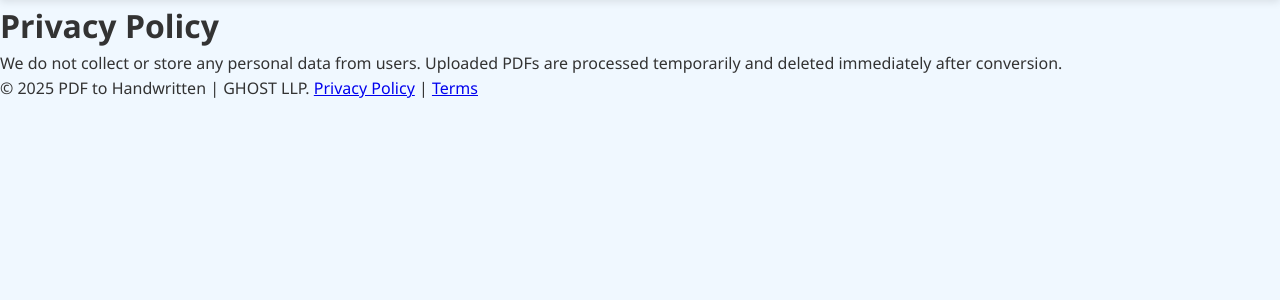
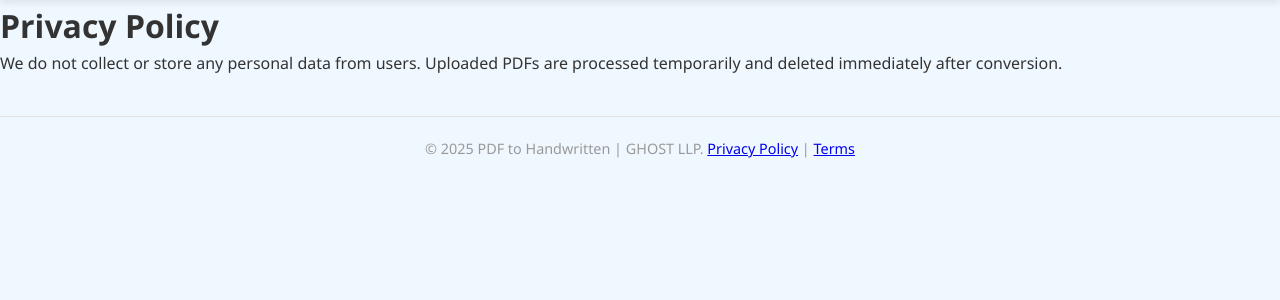
Before and after one commit to GHOST7273/PDF-to-Handwritten-WebAPP, a Flask app: page /privacypolicy in a window 1280 px wide. Shown: the part 143-443 px from the top of the page. Run offline with Flask 3, Linux system fonts and the light colour scheme.

Commit message:
Removed Bugs

```diff
--- a/static/contact.css
+++ b/static/contact.css
@@ -72,6 +72,8 @@ body {
         font-size: 0.9rem;
     }
 
+
+
     @media (max-width: 768px) {
         header {
             flex-direction: column;
--- a/static/privacypolicy.css
+++ b/static/privacypolicy.css
@@ -73,6 +73,15 @@
         cursor: pointer;
     }
 
+    footer {
+        text-align: center;
+        margin-top: 40px;
+        padding-top: 20px;
+        border-top: 1px solid #e0e0e0;
+        color: #999;
+        font-size: 0.9rem;
+      }
+
     @media (max-width: 768px) {
         header {
             flex-direction: column;
```
Also changed, not shown: templates/terms.html (+13 -0 lines).
